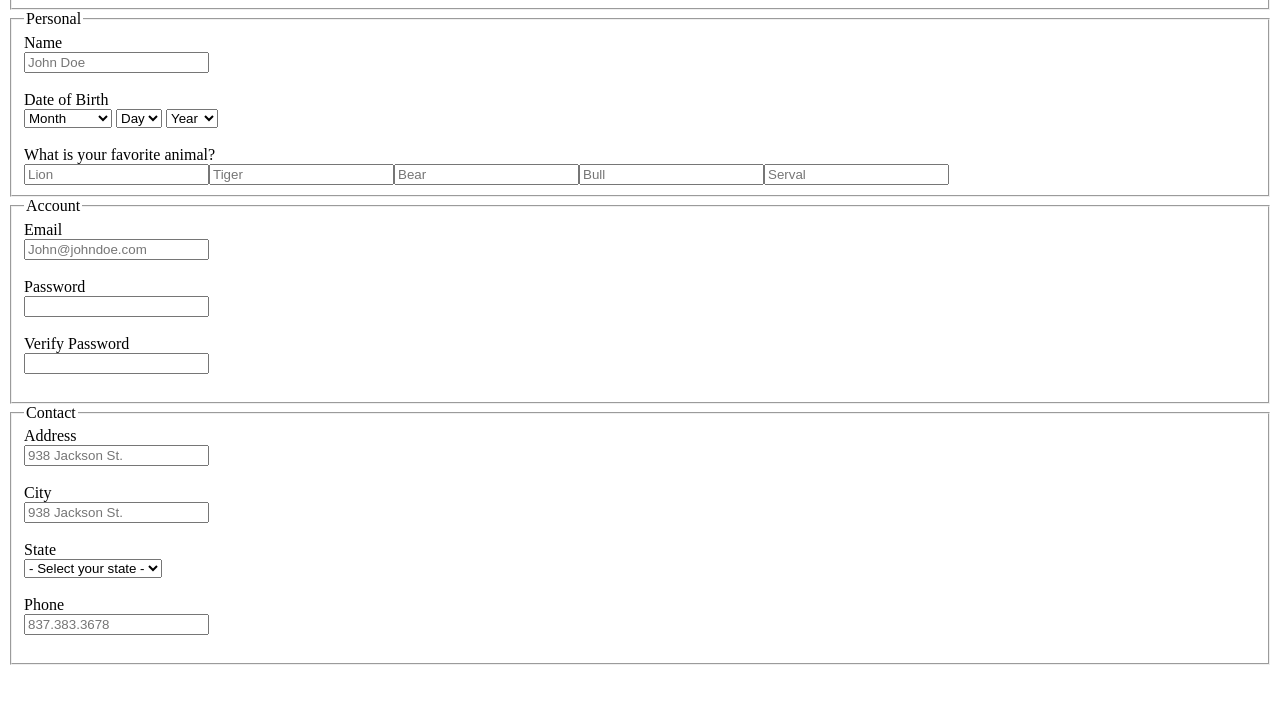
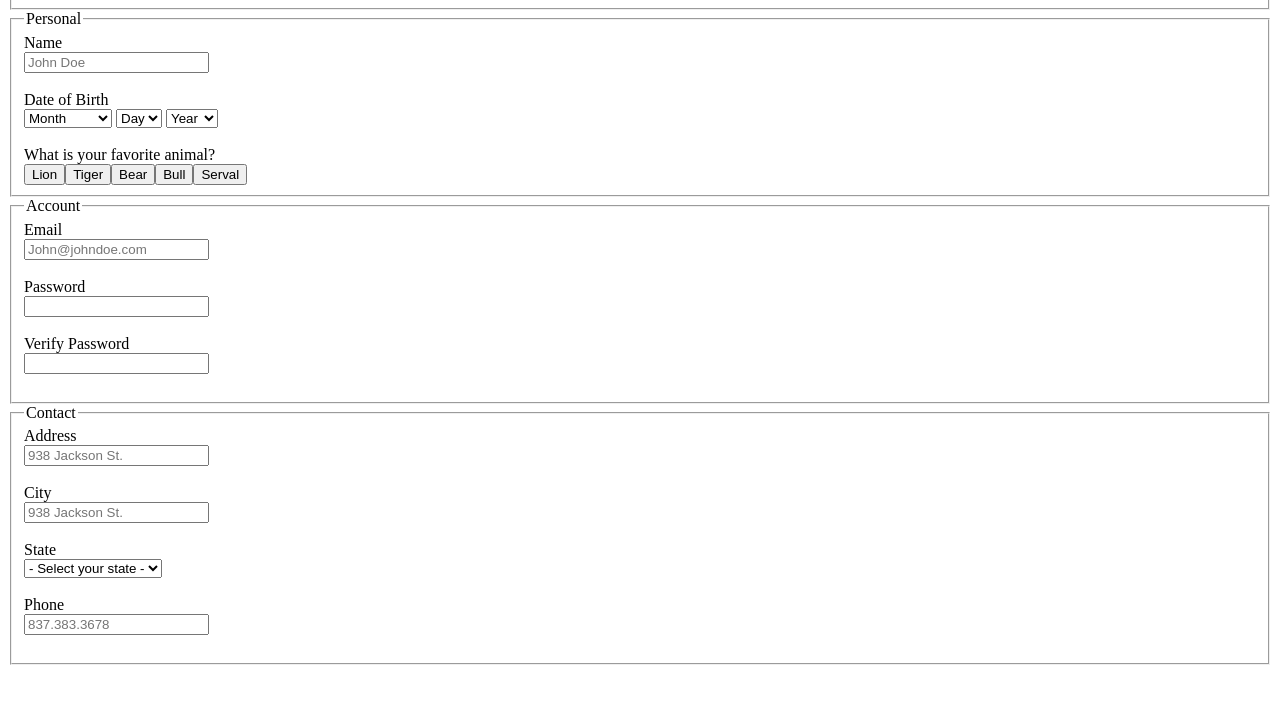
Before and after one commit to itradebtc/6B2, a plain HTML site: page html/signupform.html in a window 1280 px wide. Shown: the part 84-788 px from the top of the page. Drawn offline with Linux system fonts and the light colour scheme.

Commit message:
feat: Assignment4

```diff
--- a/html/signupform.html
+++ b/html/signupform.html
@@ -87,7 +87,7 @@
 
                 <label for="fav animal">What is your favorite animal?</label>
                 <div class="row">
-                    <input placeholder="Lion"><input type="text" placeholder="Tiger"><input type="text" placeholder="Bear"><input type="text" placeholder="Bull"><input type="text" placeholder="Serval">
+                    <input type="button" value="Lion"><input type="button" value="Tiger"><input type="button" value="Bear"><input type="button" value="Bull"><input type="button" value="Serval">
                 </div>
 
             </fieldset>
```
